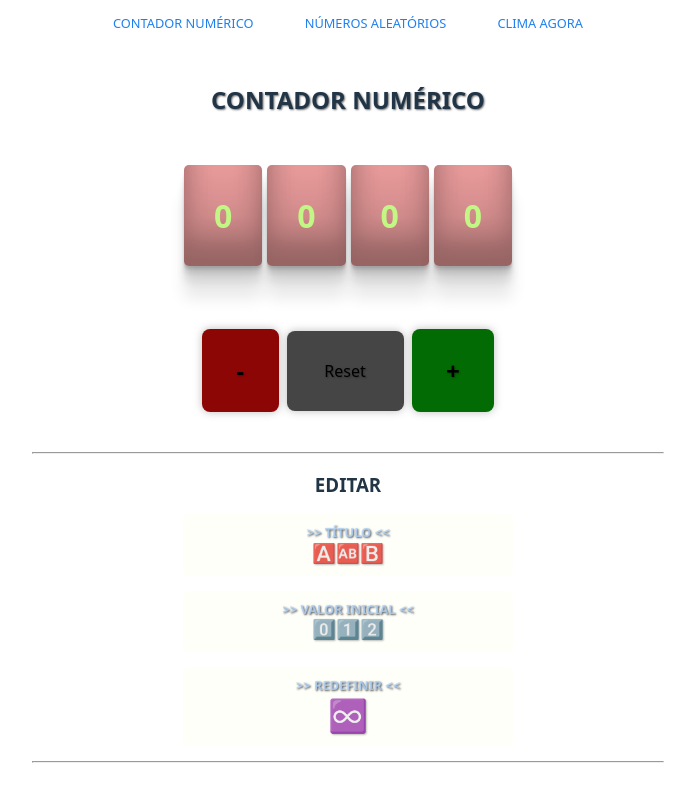
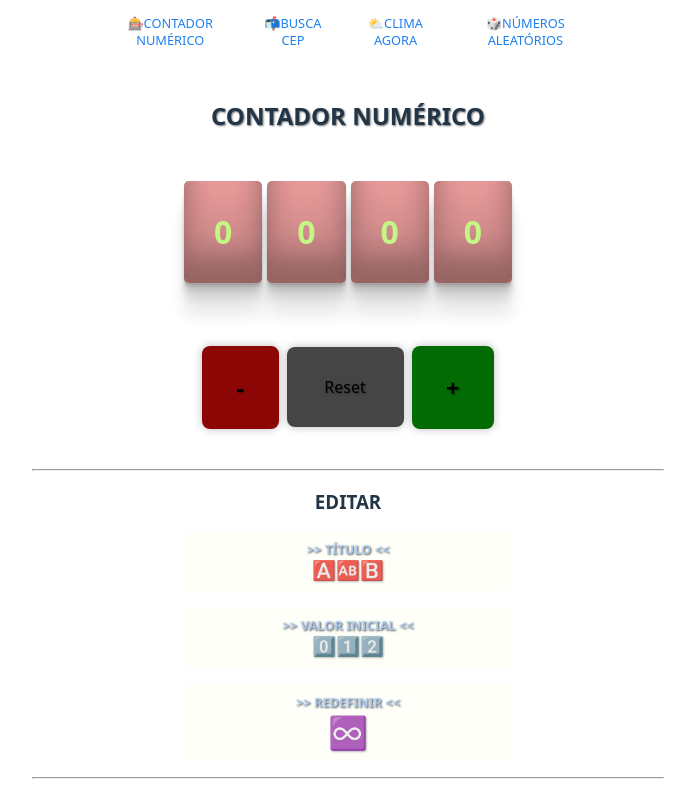
Before and after one commit to lfalvespe/contador, a React (Vite) app: page / in a window 1280 px wide. Shown: the top 800 px of the page, without its empty margins (292-987 px from the left). Built offline with nearby package versions, Linux system fonts and the light colour scheme.

Commit message:
navbar padronizada

```diff
--- a/components/Navbar.jsx
+++ b/components/Navbar.jsx
@@ -3,12 +3,33 @@ import React from 'react'
 const Navbar = () => {
     return (
         <nav>
+             <a
+                class="text-decoration-none text-capitalize rounded"
+                href=""
+            > <span class="link-icon">🎰</span>Contador Numérico
+            </a>
 
-        <a href="">Contador Numérico</a>
-        <a href="https://numerosaleatorios-react.vercel.app/" target='_blank'>Números aleatórios</a>
-        <a href="https://climagora.vercel.app/" target='_blank'>Clima Agora
-        </a>
-    </nav>
+            <a
+                class="text-decoration-none text-capitalize rounded"
+                href="https://consultaporcep.vercel.app/"
+                target="_blank"
+            > <span class="link-icon">📬</span>Busca Cep
+            </a>
+
+            <a
+                class="text-decoration-none text-capitalize rounded"
+                href="https://climagora.vercel.app/"
+                target="_blank"
+            > <span class="link-icon">⛅</span>Clima Agora
+            </a>
+
+            <a
+                class="text-decoration-none text-capitalize rounded"
+                href="https://numerosaleatorios-react.vercel.app/"
+                target="_blank"
+            > <span class="link-icon">🎲</span>Números aleatórios
+            </a>
+        </nav>
     )
 }
 
```
